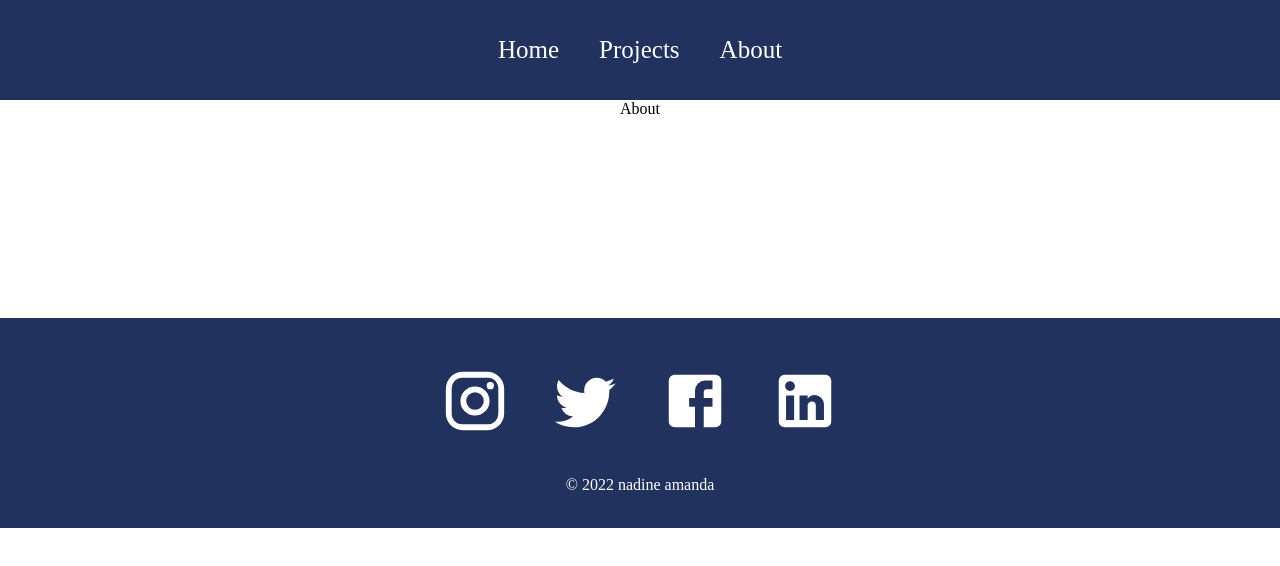
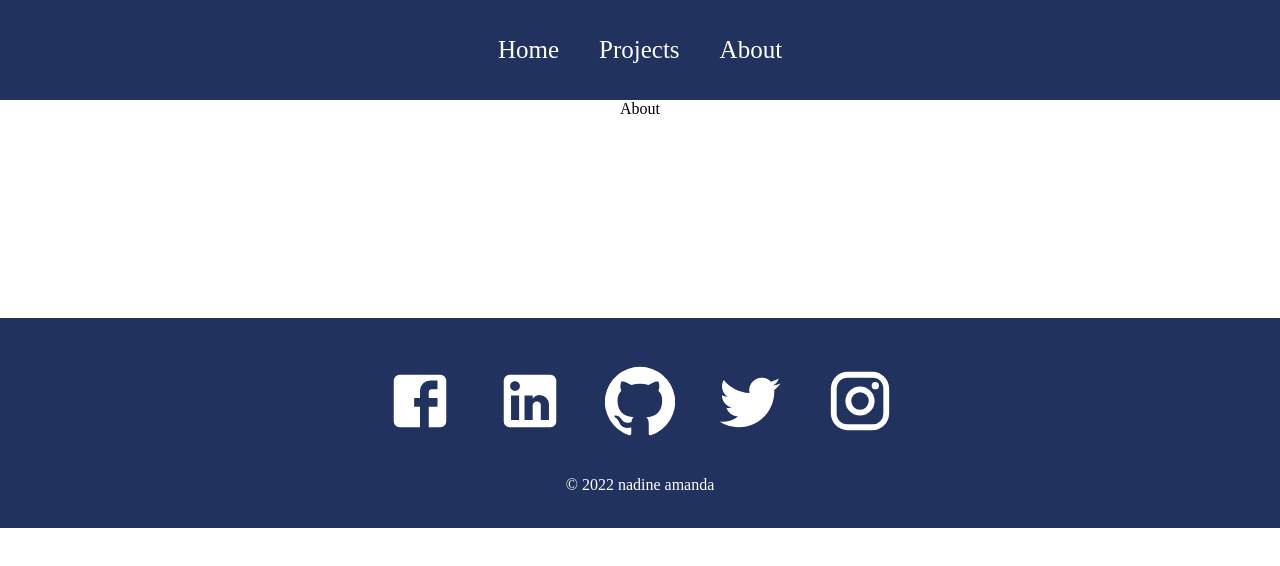
Before and after one commit to nadin3amanda/nadine-portfolio, a React (Create React App) app: page /experience in a window 1280 px wide. Shown: the top 566 px of the page. Built offline with nearby package versions, Linux system fonts and the light colour scheme.

Commit message:
updates footer links

```diff
--- a/src/components/Footer.js
+++ b/src/components/Footer.js
@@ -3,16 +3,27 @@ import InstagramIcon from "@material-ui/icons/Instagram";
 import TwitterIcon from "@material-ui/icons/Twitter";
 import FacebookIcon from "@material-ui/icons/Facebook";
 import LinkedInIcon from "@material-ui/icons/LinkedIn";
+import GitHubIcon from "@material-ui/icons/GitHub";
 import "../styles/Footer.css";
+import { Link } from "react-router-dom";
 
 function Footer() {
   return (
     <div className="footer">
       <div className="socialMedia">
-        <InstagramIcon />
-        <TwitterIcon />
         <FacebookIcon />
-        <LinkedInIcon />
+        <Link to="https://www.linkedin.com/in/nadine-amanda-ortega/">
+          <LinkedInIcon />
+        </Link>
+        <Link to="https://github.com/nadin3amanda">
+          <GitHubIcon />
+        </Link>
+        <Link to="https://twitter.com/nadin3amanda/">
+          <TwitterIcon />
+        </Link>
+        <Link to="https://instagram.com/nadineplays/">
+          <InstagramIcon />
+        </Link>
       </div>
       <p> &copy; 2022 nadine amanda</p>
     </div>
```
